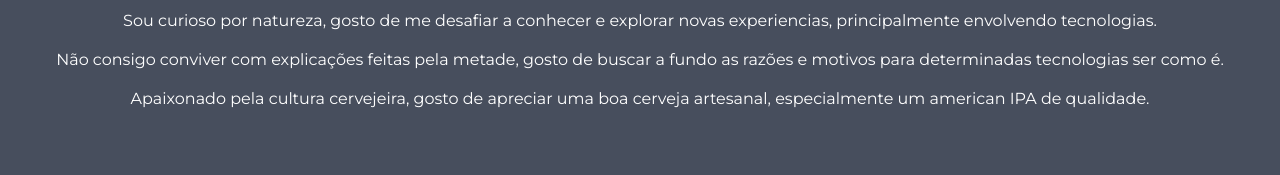
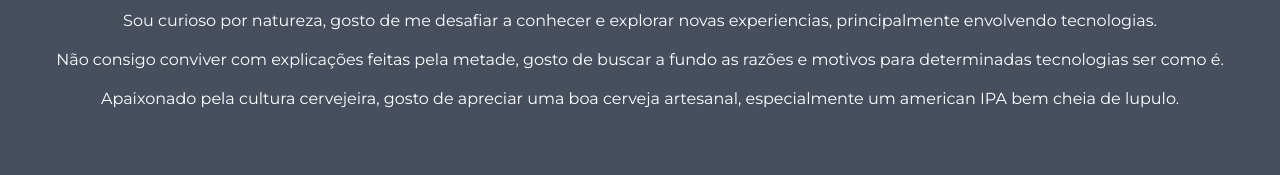
Before and after one commit to luizinhosc/luizinhosc.github.io, a plain HTML site: page index.html in a window 1280 px wide. Shown: the part 837-1012 px from the top of the page. Drawn offline with nearby package versions, Linux system fonts and the light colour scheme.

Commit message:
alteracao cerveja

```diff
--- a/index.html
+++ b/index.html
@@ -55,7 +55,7 @@
         <p>Não consigo conviver com explicações feitas pela metade, gosto de buscar a fundo as razões e motivos para
             determinadas tecnologias ser como é. </p>
         <p>Apaixonado pela cultura cervejeira, gosto de apreciar uma boa cerveja artesanal, especialmente um american
-            IPA de qualidade. </p>
+            IPA bem cheia de lupulo. </p>
     </div>
 
     <!-- Third Container (Grid) -->
```
